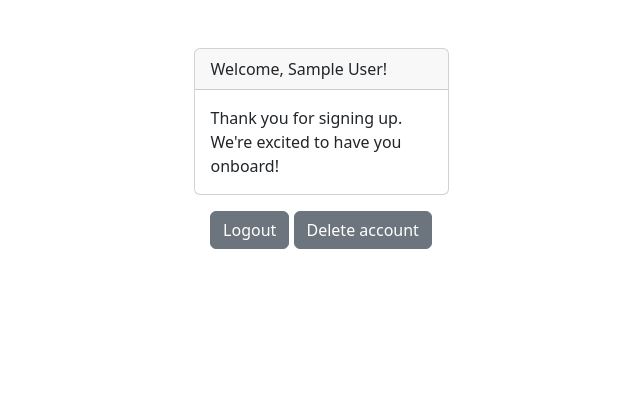
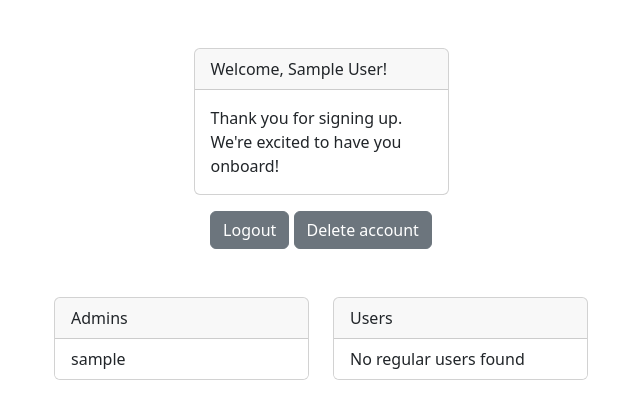
Before and after one commit to tasawernawaz/muhammad-salman-raza-training, a Django app: page /greet/ in a window 1280 px wide. Shown: the top 419 px of the page, without its empty margins (319-959 px from the left). Run offline with Django 4.2, Linux system fonts and the light colour scheme; the visitor is signed in with stand-in values (Sample User, id 1); data comes from the database, SQL or seed files in the repository; some libraries are stand-ins or nearby versions.

Commit message:
practiced custom model methods with a query set and a basic example of validators

```diff
--- a/signup_signin/user/models.py
+++ b/signup_signin/user/models.py
@@ -1,11 +1,36 @@
 from django.contrib.auth.models import AbstractUser
 from django.db import models
+from .validators import validate_date_of_birth
 
 # Create your models here.
+
+
+class UserProfileQuerySet(models.QuerySet):
+    def admins(self):
+        return self.filter(is_superuser=True)
+
+    def users(self):
+        return self.filter(is_superuser=False)
+
+
+class UserProfileManager(models.Manager):
+    def get_queryset(self):
+        return UserProfileQuerySet(self.model, using=self._db)
+
+    def admins(self):
+        return self.get_queryset().admins()
+
+    def users(self):
+        return self.get_queryset().users()
+
+    def get_by_natural_key(self, username):
+        return self.get(username=username)
 
 
 class UserProfile(AbstractUser):
     city = models.CharField(max_length=100)
     country = models.CharField(max_length=100)
-    date_of_birth = models.DateField(null=True)
+    date_of_birth = models.DateField(null=True, validators=[validate_date_of_birth])
     full_name = models.CharField(max_length=100, default="")
+
+    objects = UserProfileManager()
--- a/signup_signin/user/templates/greet.html
+++ b/signup_signin/user/templates/greet.html
@@ -24,4 +24,43 @@
     <a href="{% url 'logout' %}" class="btn btn-secondary">Logout</a>
     <a href="{% url 'delete' %}" class="btn btn-secondary">Delete account</a>
 </div>
+
+<div class="container mt-5">
+    <div class="row">
+        <div class="col-md-6">
+            <div class="card">
+                <div class="card-header">
+                    Admins
+                </div>
+                <ul class="list-group list-group-flush">
+                    {% for admin in admins %}
+                        <li class="list-group-item">{{ admin.username }}</li>
+                    {% empty %}
+                        <li class="list-group-item">No admin users found</li>
+                    {% endfor %}
+                </ul>
+            </div>
+        </div>
+        <div class="col-md-6">
+            <div class="card">
+                <div class="card-header">
+                    Users
+                </div>
+                <ul class="list-group list-group-flush">
+                    {% for user in users %}
+                        <li class="list-group-item">
+                            {{ user.username }}
+                            {% if user.username == request.user.username %}
+                            (you)
+                            {% endif %}
+                        </li>
+                    {% empty %}
+                        <li class="list-group-item">No regular users found</li>
+                    {% endfor %}
+                </ul>
+            </div>
+        </div>
+    </div>
+</div>
+
 {% endblock %}
--- a/signup_signin/user/views.py
+++ b/signup_signin/user/views.py
@@ -5,6 +5,7 @@ from django.views import View
 from django.contrib.auth.mixins import LoginRequiredMixin
 
 from .forms import UserRegisterationForm, UserLoginForm
+from .models import UserProfile
 
 # Create your views here.
 
@@ -92,6 +93,10 @@ class DeleteUser(LoginRequiredMixin, View):
 
 class GreetUser(LoginRequiredMixin, View):
     template = "greet.html"
+    user_model = UserProfile
 
     def get(self, request):
-        return render(request, self.template)
+        admins = self.user_model.objects.admins()
+        users = self.user_model.objects.users()
+        context = {"admins": admins, "users": users}
+        return render(request, self.template, context)
```
Also changed, not shown: signup_signin/user/validators.py (added, +8 -0 lines).
